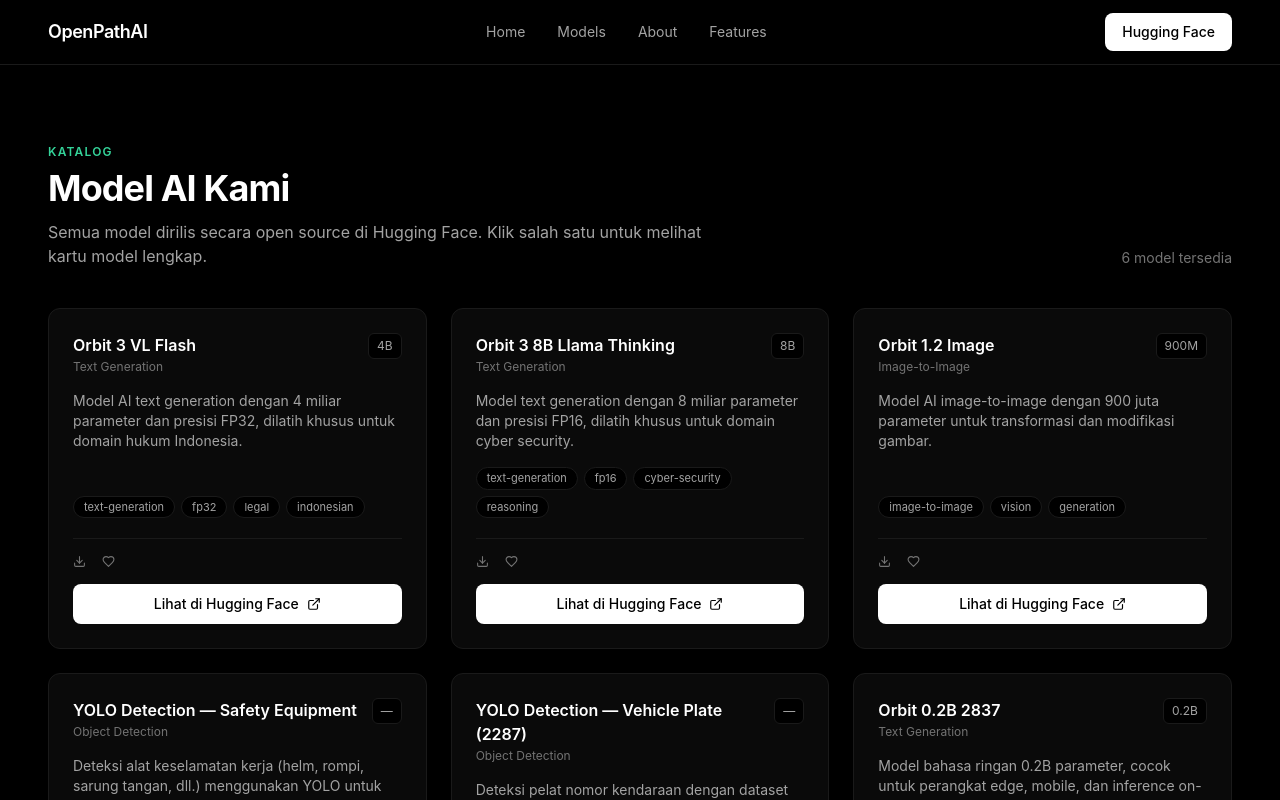
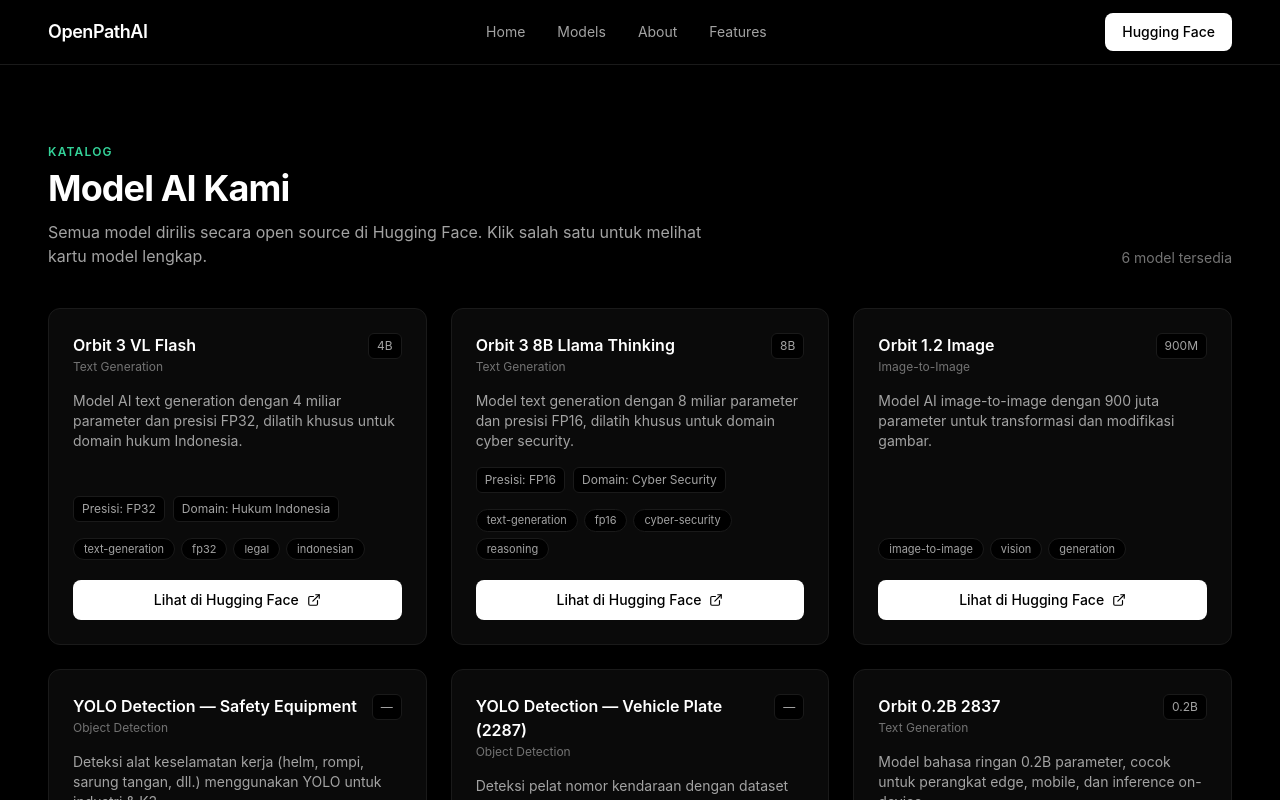
Before and after one commit to titan-dev-org/OpenPathAI, a Next.js app: page /models in a window 1280 px wide. Shown: the top 800 px of the page. Built offline with nearby package versions, Linux system fonts and the light colour scheme.

Commit message:
Update ModelCard.tsx

```diff
--- a/components/ModelCard.tsx
+++ b/components/ModelCard.tsx
@@ -1,15 +1,15 @@
-import { Download, Heart, ExternalLink } from "lucide-react";
+import { ExternalLink } from "lucide-react";
 import type { AIModel } from "@/lib/models";
 
 export default function ModelCard({ model }: { model: AIModel }) {
   return (
     <div className="group flex flex-col rounded-xl border border-border bg-surface p-6 transition hover:-translate-y-1 hover:border-white/40">
-      <div className="flex items-start justify-between">
-        <div>
+      <div className="flex items-start justify-between gap-3">
+        <div className="min-w-0">
           <h3 className="font-semibold">{model.name}</h3>
           <p className="mt-0.5 text-xs text-neutral-500">{model.task}</p>
         </div>
-        <span className="rounded-md border border-border bg-black px-2 py-1 text-xs text-neutral-400">
+        <span className="shrink-0 rounded-md border border-border bg-black px-2 py-1 text-xs text-neutral-400">
           {model.params}
         </span>
       </div>
@@ -17,6 +17,21 @@
       <p className="mt-4 flex-1 text-sm text-neutral-400">
         {model.description}
       </p>
+
+      {(model.precision !== "—" || model.domain) && (
+        <div className="mt-4 flex flex-wrap gap-2 text-xs">
+          {model.precision !== "—" && (
+            <span className="rounded-md border border-border bg-black px-2 py-1 text-neutral-400">
+              Presisi: {model.precision}
+            </span>
+          )}
+          {model.domain && (
+            <span className="rounded-md border border-border bg-black px-2 py-1 text-neutral-400">
+              Domain: {model.domain}
+            </span>
+          )}
+        </div>
+      )}
 
       <div className="mt-4 flex flex-wrap gap-1.5">
         {model.tags.map((t) => (
@@ -29,24 +44,14 @@
         ))}
       </div>
 
-      <div className="mt-5 flex items-center gap-4 border-t border-border pt-4 text-xs text-neutral-500">
-        <span className="flex items-center gap-1.5">
-          <Download size={13} /> {model.downloads}
-        </span>
-        <span className="flex items-center gap-1.5">
-          <Heart size={13} /> {model.likes}
-        </span>
-        <span className="ml-auto">{model.updated}</span>
-      </div>
-
       <a
         href={model.hfUrl}
         target="_blank"
         rel="noreferrer"
-        className="mt-4 flex items-center justify-center gap-2 rounded-lg bg-white px-4 py-2.5 text-sm font-medium text-black transition hover:bg-neutral-200"
+        className="mt-5 flex items-center justify-center gap-2 rounded-lg bg-white px-4 py-2.5 text-sm font-medium text-black transition hover:bg-neutral-200"
       >
         Lihat di Hugging Face <ExternalLink size={14} />
       </a>
     </div>
   );
-}
+                        }
```
